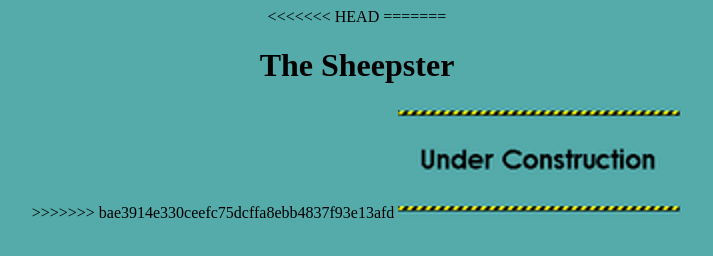
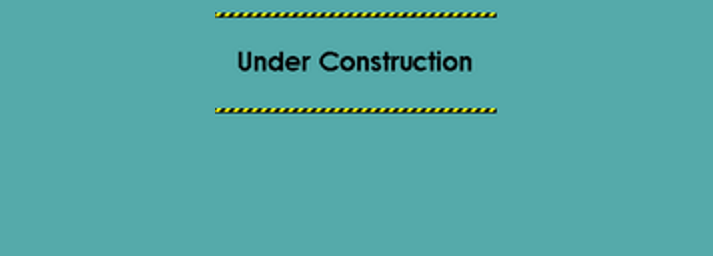
Before and after one commit to KernalPenguino/KernalPenguino.github.io, a plain HTML site: page index.html in a window 1280 px wide. Shown: the whole page, without its empty margins (283-996 px from the left). Drawn offline with Linux system fonts and the light colour scheme.

Commit message:
Fixing Issues

```diff
--- a/index.html
+++ b/index.html
@@ -11,10 +11,6 @@
   <body>
     <div>
       <center>
-<<<<<<< HEAD
-=======
-        <h1>The Sheepster</h1>
->>>>>>> bae3914e330ceefc75dcffa8ebb4837f93e13afd
         <img src="images/UC95.PNG" alt="Under Construction">
       </center>
     </div>
```
